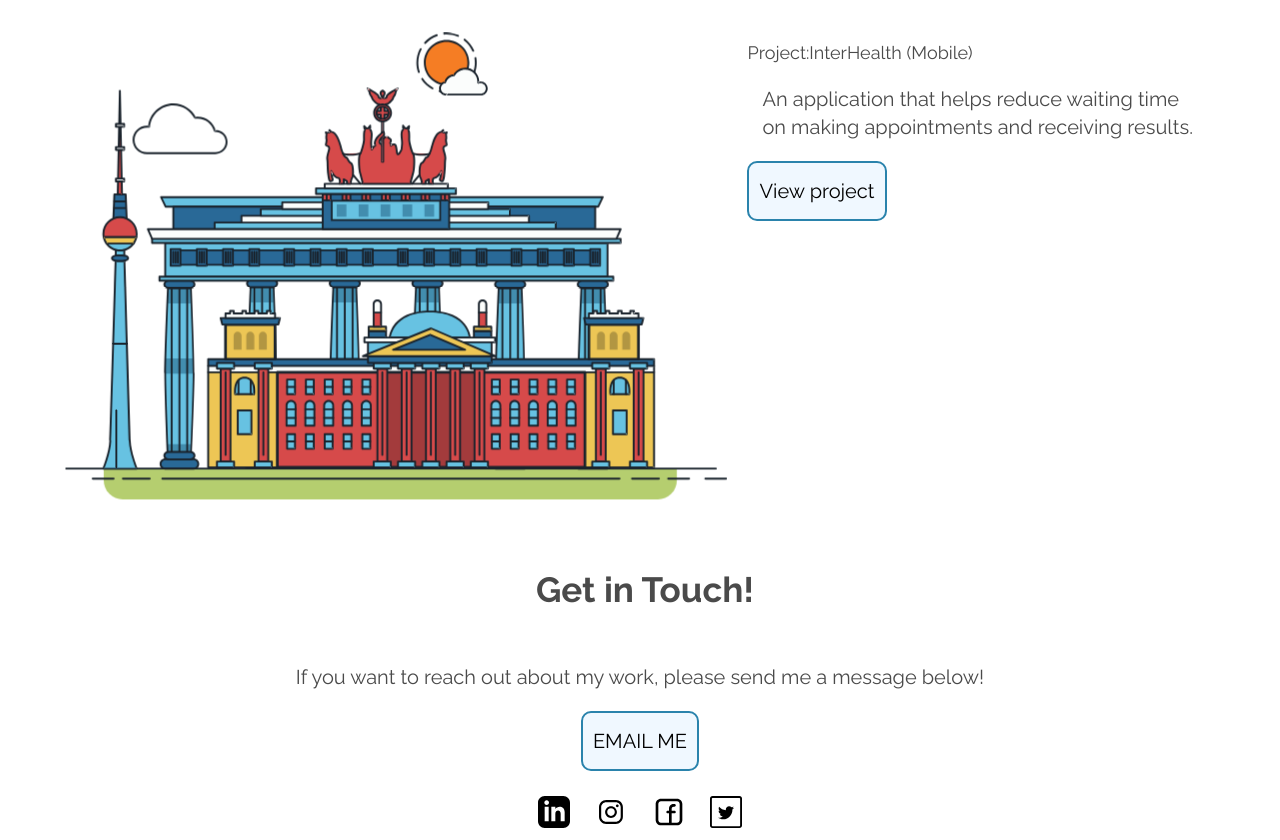
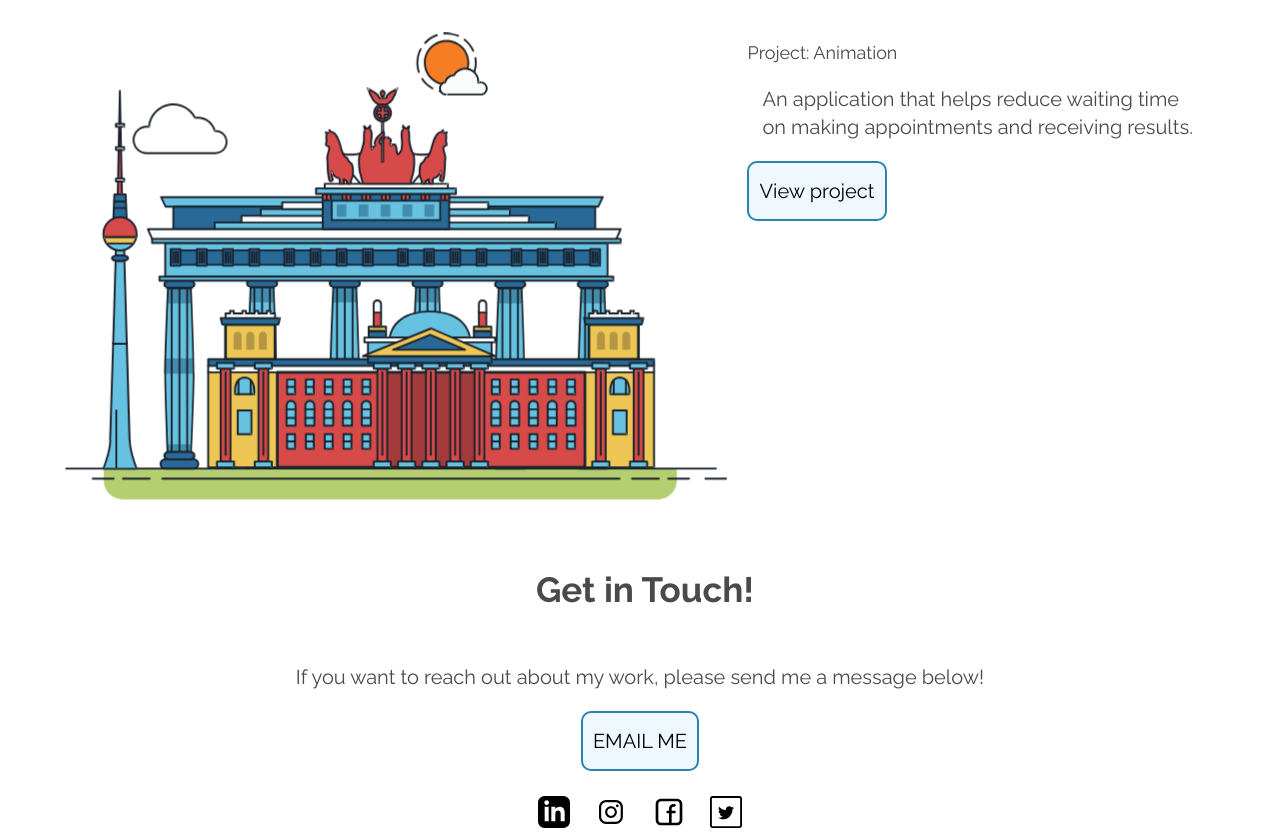
Before and after one commit to chuisum/Tracys-Portfolio, a plain HTML site: page index.html in a window 1280 px wide. Shown: the part 920-1760 px from the top of the page. Drawn offline with Linux system fonts and the light colour scheme.

```diff
--- a/index.html
+++ b/index.html
@@ -662,7 +662,7 @@
     </svg>
       </div>
       <div class="col-md-6 col-lg-5">
-        <h3>Project:InterHealth (Mobile)</h3>
+        <h3>Project: Animation </h3>
         <p>An application that helps reduce waiting time on making appointments and receiving results.</p>
         <a href="interhealth.html" class="button">View project</a>
       </div>
```
Also changed, not shown: img/Portrait/Portrait_mobile@1x.jpg, img/Portrait/Portrait_mobile@2x.jpg, 2 other files.
